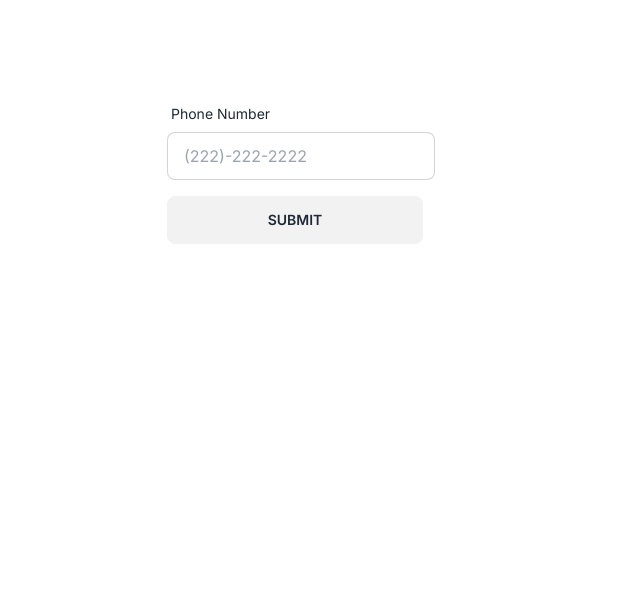
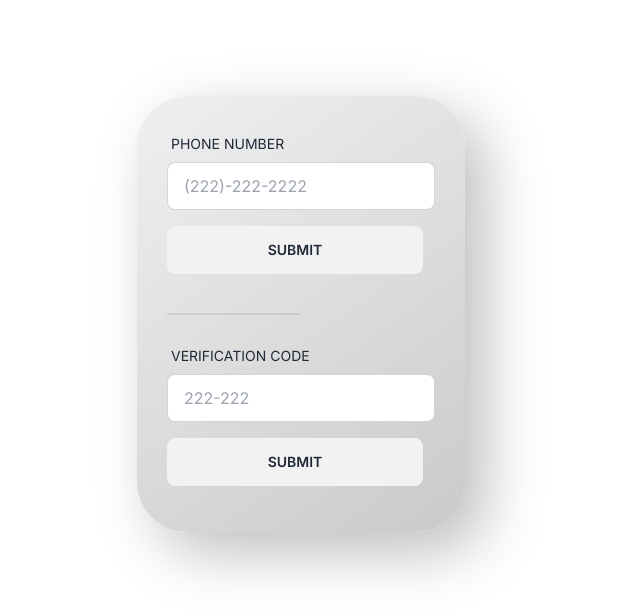
Before and after one commit to 9d8dev/twilio-nextjs, a Next.js app: page / in a window 1280 px wide. Shown: the top 616 px of the page, without its empty margins (339-979 px from the left). Built offline with nearby package versions, Linux system fonts and the light colour scheme.

Commit message:
Neumorphism styling using css module

```diff
--- a/app/page.js
+++ b/app/page.js
@@ -1,23 +1,11 @@
 "use client";
 
 import { useState } from "react";
+import styles from "./styles.module.css";
 
 export default function Home() {
   const [phoneNumber, setPhoneNumber] = useState("");
-
-  function formatPhoneNumber(value) {
-    if (!value) return value;
-    const phoneNumber = value.replace(/[^\d]/g, "");
-    const phoneNumberLength = phoneNumber.length;
-    if (phoneNumberLength < 4) return phoneNumber;
-    if (phoneNumberLength < 7) {
-      return `(${phoneNumber.slice(0, 3)}) ${phoneNumber.slice(3)}`;
-    }
-    return `(${phoneNumber.slice(0, 3)}) ${phoneNumber.slice(
-      3,
-      6
-    )}-${phoneNumber.slice(6, 10)}`;
-  }
+  const [twilioCode, setTwilioCode] = useState("");
 
   const handlePhoneNumberChange = (e) => {
     const formattedPhoneNumber = formatPhoneNumber(e.target.value);
@@ -25,24 +13,62 @@ export default function Home() {
   };
 
   return (
-    <main className="flex min-h-screen flex-col items-center justify-between p-24">
-      <form>
-        <div className="form-control w-full max-w-xs">
-          <label className="label" htmlFor="phoneNumber">
-            <span className="label-text">Phone Number</span>
-          </label>
-          <input
-            name="phoneNumber"
-            type="text"
-            placeholder="(222)-222-2222"
-            className="input input-bordered w-full max-w-xs"
-            value={phoneNumber}
-            onChange={handlePhoneNumberChange}
-            required
-          />
+    <main className="flex min-h-screen flex-col items-center p-12 lg:p-24">
+      <div className={styles.neu}>
+        <div className="w-max">
+          <form>
+            <div className="form-control w-full max-w-xs">
+              <label className="label" htmlFor="phoneNumber">
+                <span className="label-text uppercase">Phone Number</span>
+              </label>
+              <input
+                name="phoneNumber"
+                type="text"
+                placeholder="(222)-222-2222"
+                className="input input-bordered w-full max-w-xs"
+                value={phoneNumber}
+                onChange={handlePhoneNumberChange}
+                required
+              />
+            </div>
+            <button className="btn btn-wide my-4">Submit</button>
+          </form>
+
+          <div className="w-full lg:w-1/2">
+            <div className="divider"></div>
+          </div>
+
+          <form>
+            <div className="form-control w-full max-w-xs">
+              <label className="label" htmlFor="twilioCode">
+                <span className="label-text uppercase">Verification Code</span>
+              </label>
+              <input
+                name="twilioCode"
+                type="text"
+                placeholder="222-222"
+                className="input input-bordered w-full max-w-xs"
+                required
+              />
+            </div>
+            <button className="btn btn-wide my-4">Submit</button>
+          </form>
         </div>
-        <button className="btn btn-wide my-4">Submit</button>
-      </form>
+      </div>
     </main>
   );
 }
+
+function formatPhoneNumber(value) {
+  if (!value) return value;
+  const phoneNumber = value.replace(/[^\d]/g, "");
+  const phoneNumberLength = phoneNumber.length;
+  if (phoneNumberLength < 4) return phoneNumber;
+  if (phoneNumberLength < 7) {
+    return `(${phoneNumber.slice(0, 3)}) ${phoneNumber.slice(3)}`;
+  }
+  return `(${phoneNumber.slice(0, 3)}) ${phoneNumber.slice(
+    3,
+    6
+  )}-${phoneNumber.slice(6, 10)}`;
+}
--- /dev/null
+++ b/app/styles.module.css
@@ -0,0 +1,6 @@
+.neu {
+  border-radius: 50px;
+  background: linear-gradient(145deg, #f0f0f0, #cacaca);
+  box-shadow: 20px 20px 60px #bebebe, -20px -20px 60px #ffffff;
+  padding: 30px;
+}
```
